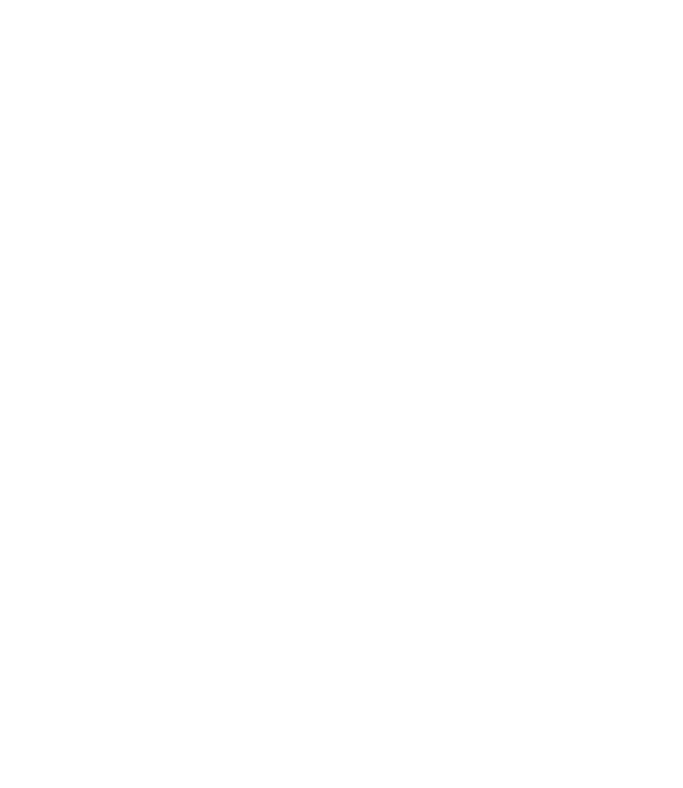
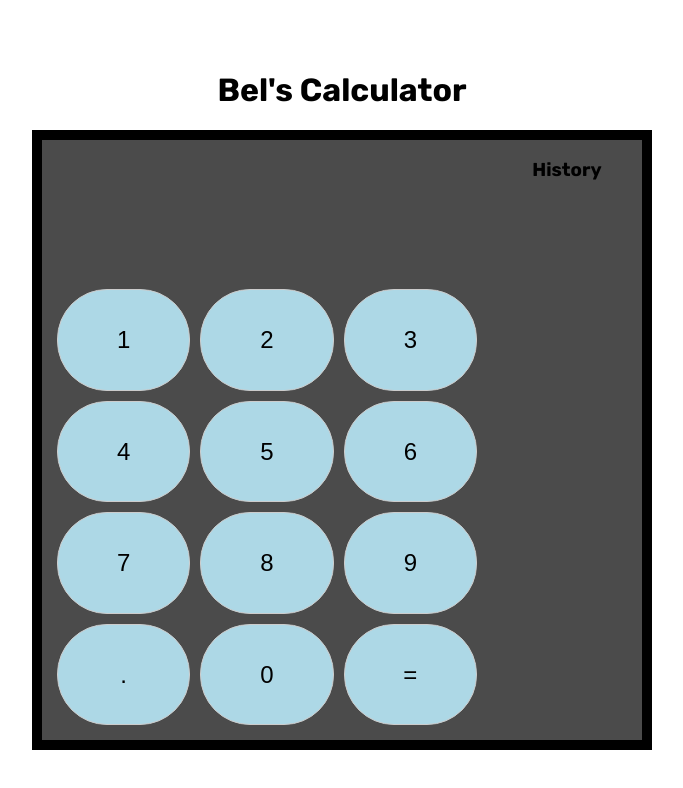
Before and after one commit to BelistarE/calculator, a plain HTML site: page index.html in a window 1280 px wide. Shown: the whole page, without its empty margins (298-981 px from the left). Drawn offline with Linux system fonts and the light colour scheme.

Commit message:
added gui

```diff
--- a/index.html
+++ b/index.html
@@ -4,8 +4,44 @@
     <meta charset="UTF-8">
     <meta name="viewport" content="width=device-width, initial-scale=1.0">
     <title>Bel's Calculator</title>
+    <link rel="styleSheet" href="style.css" />
+    <link rel="icon" href="calculator.webp" type="image/png">
 </head>
 <body>
+    <h1>Bel's Calculator</h1>
+    <div class="frame">
+        <div class="leftElements">
+            <div class="display">
 
+            </div>
+            <div class="numPad">
+                <div class="row">
+                    <button class="1">1</button>
+                    <button class="2">2</button>
+                    <button class="3">3</button>
+                </div>
+                <div class="row">
+                    <button class="4">4</button>
+                    <button class="5">5</button>
+                    <button class="6">6</button>
+                </div>
+                <div class="row">
+                    <button class="7">7</button>
+                    <button class="8">8</button>
+                    <button class="9">9</button>
+                </div>
+                <div class="row">
+                    <button class="dot">.</button>
+                    <button class="0">0</button>
+                    <button class="equals">=</button>
+                </div>
+            </div>
+        </div>
+        <div class="history">
+            <h3 class="historyLabel">History</h3>
+        </div>
+
+    </div>
+    <script src="script.js"></script>
 </body>
 </html>
--- /dev/null
+++ b/script.js
@@ -0,0 +1,10 @@
+const person = {
+    name: ["Bob", "Smith"],
+    age: 32,
+    bio: function () {
+      console.log(`${this.name[0]} ${this.name[1]} is ${this.age} years old.`);
+    },
+    introduceSelf: function () {
+      console.log(`Hi! I'm ${this.name[0]}.`);
+    },
+  };
--- /dev/null
+++ b/style.css
@@ -0,0 +1,78 @@
+@import url('https://fonts.googleapis.com/css2?family=Heebo:wght@100..900&family=Rubik:ital,wght@0,300..900;1,300..900&display=swap');
+
+
+
+h1{
+    display: flex;
+    justify-content: center;
+}
+body, html {
+    height: 100%;
+    margin: 0;
+    display: flex;
+    flex-direction: column;
+    justify-content: center;
+    align-items: center;
+}
+
+.frame {
+    display: flex;
+    justify-content: center;
+    align-items: center;
+    height: 600px;
+    width: 600px;
+    background-color: rgb(75, 75, 75);
+    border: 10px solid black;
+}
+
+.leftElements{
+    display: flex;
+    flex-direction: column;
+    flex: 1;
+    height: 100%; /* Ensure it also fills vertically */
+    width: 100%; /* Ensure it also fills horizontally */
+}
+.display{
+    height: 30%;
+}
+.numPad {
+    display: flex;
+    flex-direction: column;
+    height: 600px; /* Adjust as needed */
+    width: auto; /* Adjust as needed */
+    margin: 10px;
+}
+
+.row {
+    display: flex;
+    flex: 1;
+    justify-content:space-around; /* Optional: Adjust spacing between buttons */
+}
+
+button {
+    flex: 1;
+    margin: 5px; /* Optional: Adjust margin between buttons */
+    display: flex;
+    justify-content: center;
+    align-items: center;
+    background-color: lightblue; /* Added for better visibility */
+    border: 1px solid #ccc; /* Optional: Add border for better visibility */
+    font-size: 24px; /* Optional: Adjust button font size */
+    width: auto;
+    cursor: pointer;
+    border-radius: 50px;
+}
+
+.history{
+    display: flex;
+    align-items: center;
+    flex-direction: column;
+    height: 100%;
+    width: 25%;
+
+}
+
+h1, h3{
+    font-family: "Rubik", sans-serif;
+    font-optical-sizing: auto;
+}
```
Also changed, not shown: calculator.webp (added).
